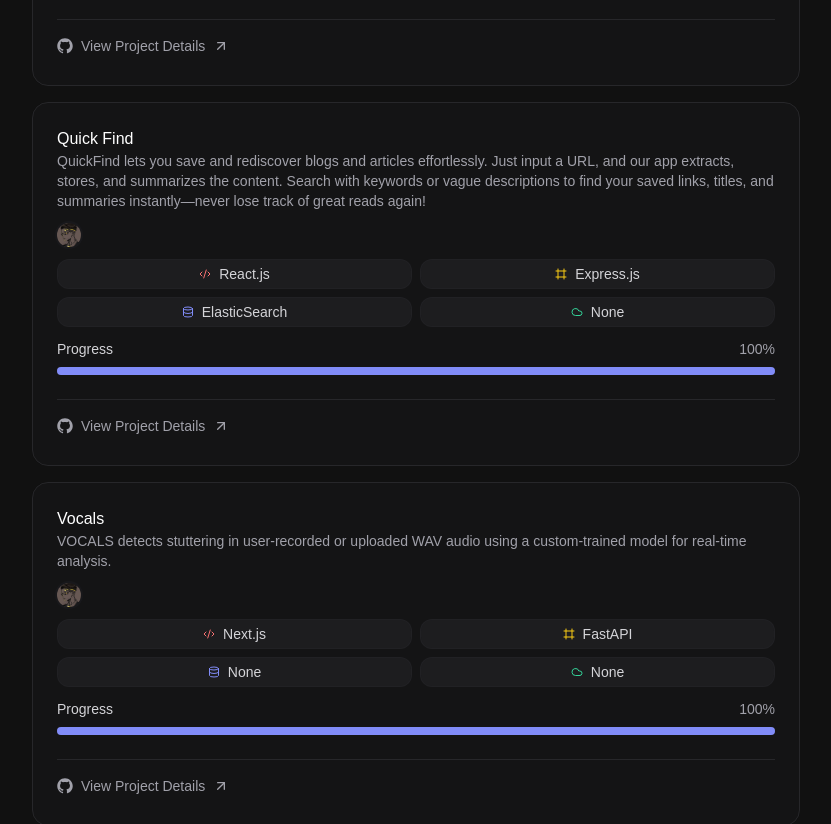
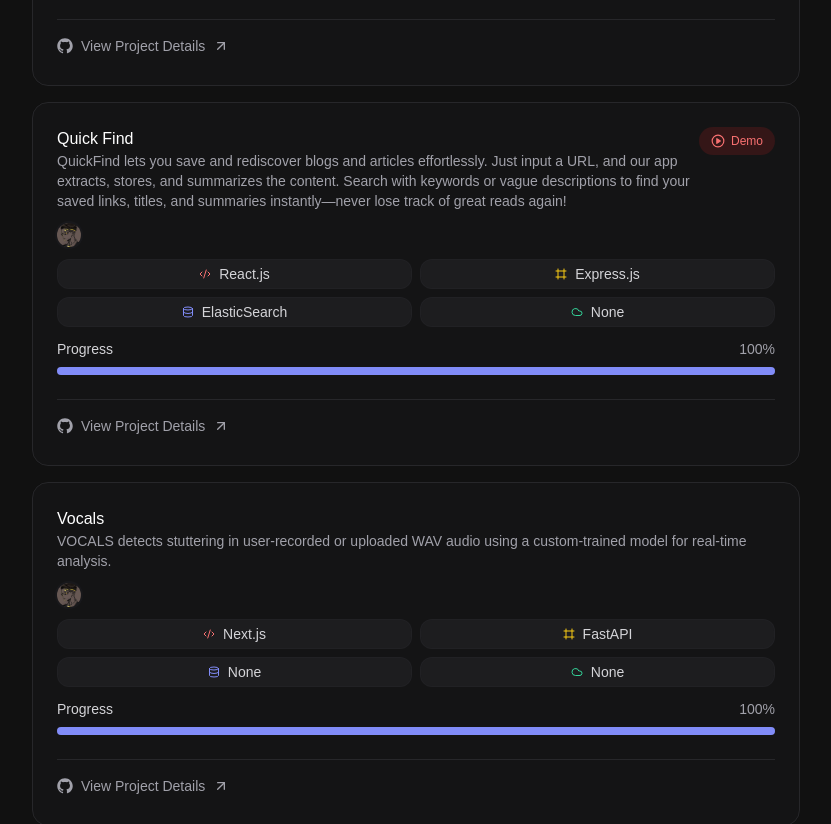
Before and after one commit to theakash04/portfolio, a Next.js app: page / in a window 1280 px wide. Shown: the part 1040-1864 px from the top of the page, without its empty margins (224-1055 px from the left). Built offline with nearby package versions, Linux system fonts and the light colour scheme; no server answers.

Commit message:
change project card

```diff
--- a/src/components/project/ProjectCard.tsx
+++ b/src/components/project/ProjectCard.tsx
@@ -13,14 +13,12 @@ const ProjectCard = ({
 }: ProjectCardProps) => {
   return (
     <div className="relative h-full rounded-2xl p-6 bg-[#141415] backdrop-blur-sm border border-zinc-800 transition-all duration-300 w-full">
-      <div className="flex items-start justify-between mb-3">
+      <div className="flex items-start justify-between mb-3 gap-2">
         <div>
           <h3 className="font-medium text-white">{title}</h3>
-          <p className="text-sm text-zinc-400">
-            {description}
-          </p>
+          <p className="text-sm text-zinc-400">{description}</p>
         </div>
-        {link.live !== "" && (
+        {link.live && (
           <a
             target="_blank"
             rel="noopener noreferrer"
@@ -45,6 +43,62 @@ const ProjectCard = ({
               <circle cx="12" cy="12" r="10" />
             </svg>
             <span>Live</span>
+          </a>
+        )}
+        {link.youtube && (
+          <a
+            target="_blank"
+            rel="noopener noreferrer"
+            className="flex items-center gap-1.5 px-3 py-1.5 rounded-full bg-red-900/30 text-red-400 text-xs font-medium"
+            href={link.youtube}
+          >
+            <svg
+              xmlns="http://www.w3.org/2000/svg"
+              width="24"
+              height="24"
+              viewBox="0 0 24 24"
+              fill="none"
+              stroke="currentColor"
+              strokeWidth="2"
+              strokeLinecap="round"
+              strokeLinejoin="round"
+              className="w-3.5 h-3.5"
+            >
+              <circle cx="12" cy="12" r="10" />
+              <polygon points="10 8 16 12 10 16 10 8" fill="currentColor" />
+            </svg>
+            <span>Demo</span>
+          </a>
+        )}
+        {link.apk && (
+          <a
+            target="_blank"
+            rel="noopener noreferrer"
+            className="flex items-center gap-1.5 px-3 py-1.5 rounded-full bg-green-900/30 text-green-400 text-xs font-medium"
+            href={link.apk}
+          >
+            {/* Insert SVG here */}
+            <svg
+              xmlns="http://www.w3.org/2000/svg"
+              width="24"
+              height="24"
+              viewBox="0 0 24 24"
+              fill="none"
+              stroke="currentColor"
+              strokeWidth="1.5"
+              strokeLinecap="round"
+              strokeLinejoin="round"
+              className="w-3.5 h-3.5"
+            >
+              <path d="M9 20V14" />
+              <path d="M15 20V14" />
+              <rect x="4" y="8" width="16" height="10" rx="2" />
+              <path d="M4 10L2 6" />
+              <path d="M20 10L22 6" />
+              <circle cx="9" cy="12" r="0.5" fill="currentColor" />
+              <circle cx="15" cy="12" r="0.5" fill="currentColor" />
+            </svg>
+            <span>apk</span>
           </a>
         )}
       </div>
@@ -108,9 +162,7 @@ const ProjectCard = ({
             <line x1="6" x2="6" y1="2" y2="22" />
             <line x1="18" x2="18" y1="2" y2="22" />
           </svg>
-          <span className="text-sm text-zinc-300">
-            {tags.backend}
-          </span>
+          <span className="text-sm text-zinc-300">{tags.backend}</span>
         </div>
         <div className="flex items-center justify-center gap-2 p-1 rounded-xl bg-zinc-800/50 border border-zinc-800/50">
           <svg
@@ -155,9 +207,7 @@ const ProjectCard = ({
       </div>
       <div className="space-y-2">
         <div className="flex items-center justify-between text-sm">
-          <span className="font-medium text-zinc-300">
-            Progress
-          </span>
+          <span className="font-medium text-zinc-300">Progress</span>
           <span className="text-zinc-400">{progress}</span>
         </div>
         <div className="h-2 rounded-full bg-zinc-800">
--- a/src/components/project/ProjectContent.tsx
+++ b/src/components/project/ProjectContent.tsx
@@ -11,6 +11,7 @@ export type projectData = {
     github: string;
     youtube?: string;
     live?: string;
+    apk?: string;
   };
   progress: string;
 };
```
